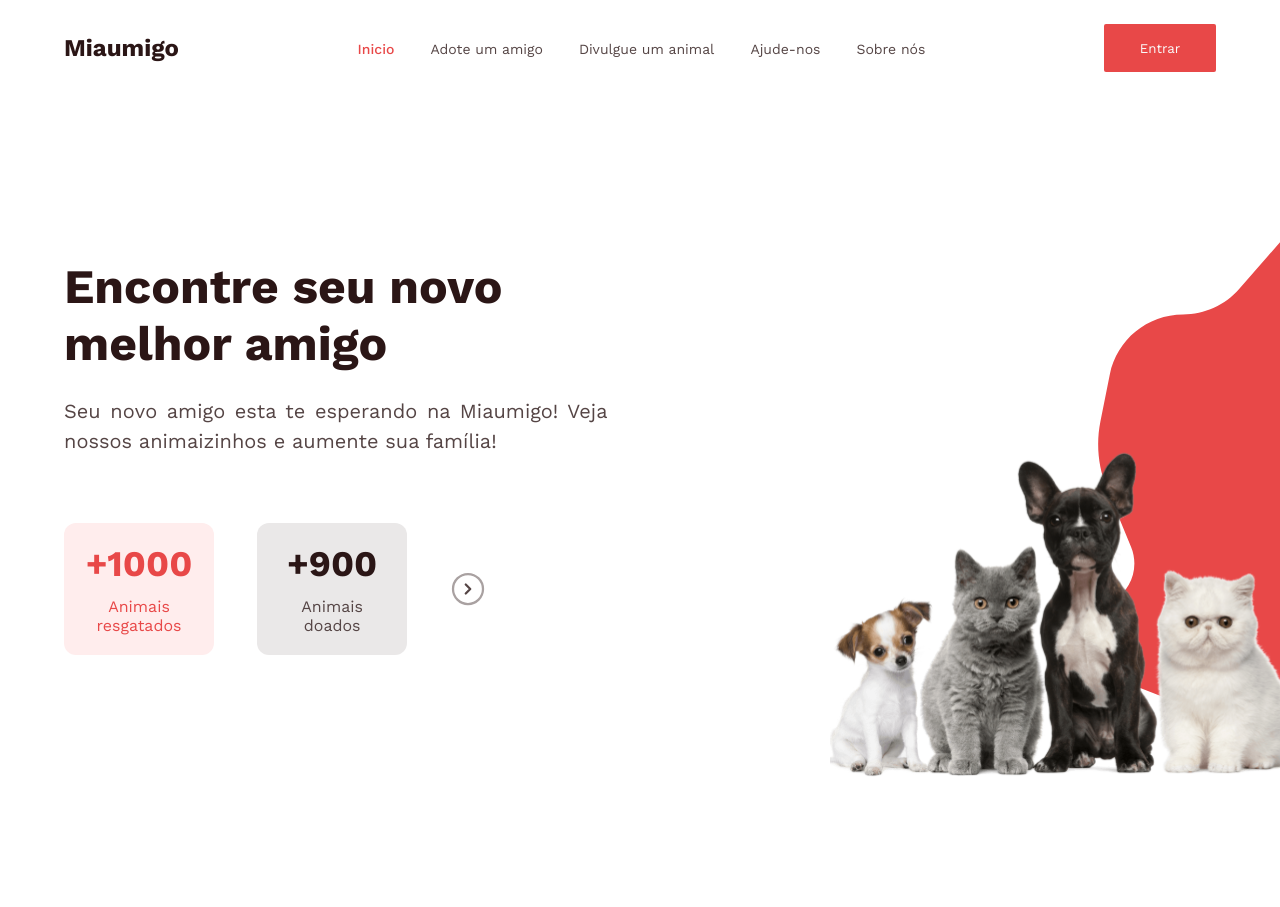
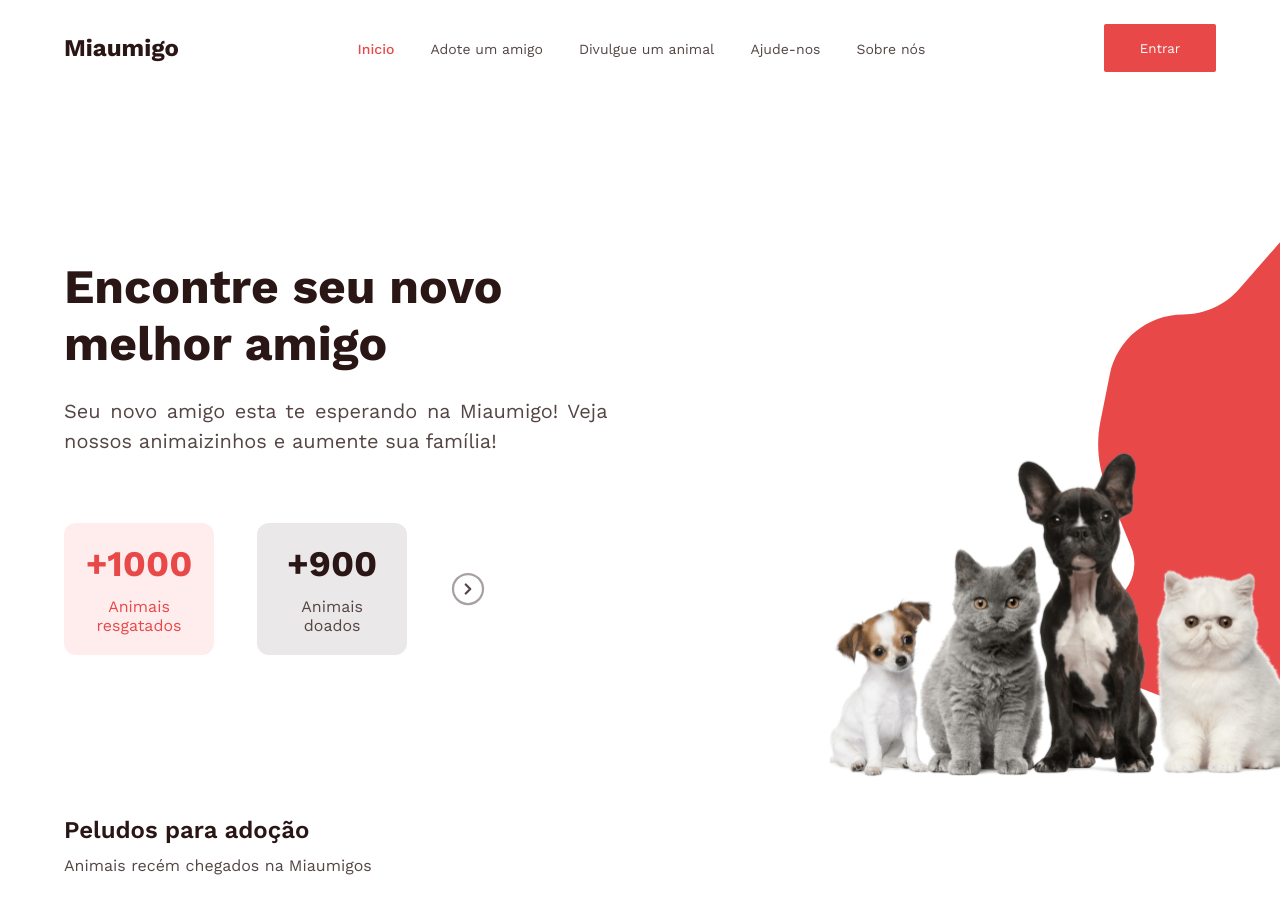
Before and after one commit to JulianyEufrasio/miaumigo, a React (Vite) app: page / in a window 1280 px wide. Before the commit the page ends 816 px from the top, so only its background shows below. Built offline with nearby package versions, Linux system fonts and the light colour scheme.

Commit message:
Criando TextSection.jsx

```diff
--- a/src/App.jsx
+++ b/src/App.jsx
@@ -1,6 +1,7 @@
 import './App.css';
 import Nav from './Ui/Components/Nav';
 import Header from './Ui/Partials/Header';
+import Main from './Ui/Partials/Main';
 
 
 function App() {
@@ -9,6 +10,7 @@ function App() {
     <>
       <Nav></Nav>
       <Header></Header>
+      <Main></Main>
     </>
   )
 }
--- a/src/Ui/Components/TextSection.jsx
+++ b/src/Ui/Components/TextSection.jsx
@@ -0,0 +1,13 @@
+import '../Styles/Main.css';
+
+function TextSection({title, desc}){
+
+    return(
+        <div className="text-sec">
+            <h3>{title}</h3>
+            <p> {desc}</p>
+        </div>
+    );
+}
+
+export default TextSection;
--- a/src/Ui/Partials/Main.jsx
+++ b/src/Ui/Partials/Main.jsx
@@ -0,0 +1,24 @@
+import '../Styles/Main.css';
+
+import TextSection from '../Components/TextSection';
+import CardAnimal from '../Components/CardAnimal';
+
+function Main(){
+
+    return(
+        <>
+            <main>
+                <TextSection
+                title="Peludos para adoção"
+                desc="Animais recém chegados na Miaumigos"
+                />
+
+                <div className="card-container">
+                    <CardAnimal/>
+                </div>
+            </main>
+        </>
+    );
+}
+
+export default Main;
--- a/src/Ui/Styles/Main.css
+++ b/src/Ui/Styles/Main.css
@@ -0,0 +1,27 @@
+main{
+    display: flex;
+    flex-direction: column;
+    justify-content: center;
+    align-items: flex-start;
+    gap: 32px;
+}
+
+.text-sec{
+    display: flex;
+    width: 385px;
+    flex-direction: column;
+    align-items: flex-start;
+    gap: 12px;
+}
+.text-sec h3{
+    color: var(--black-500);
+    font-size: 24px;
+    font-weight: 600;
+    align-self: stretch;
+}
+
+.text-sec p{
+    color: var(--black-400);
+    font-size: 16px;
+    font-weight: 400;
+}
```
Also changed, not shown: src/Ui/Components/CardAnimal.jsx (+14 -0 lines).
